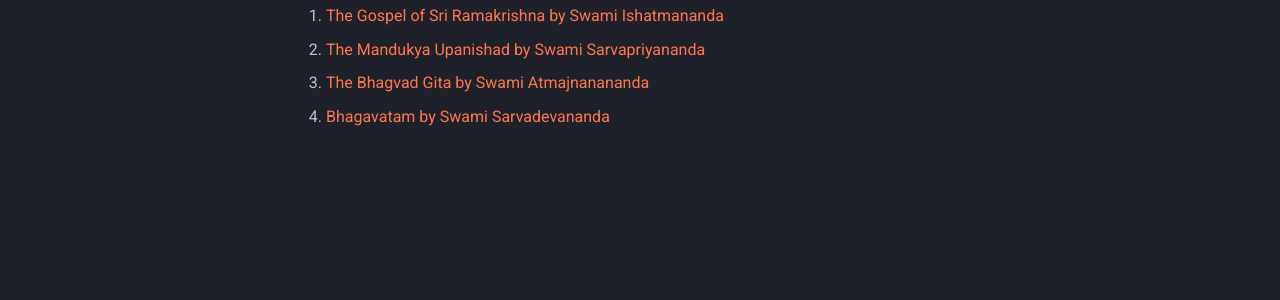
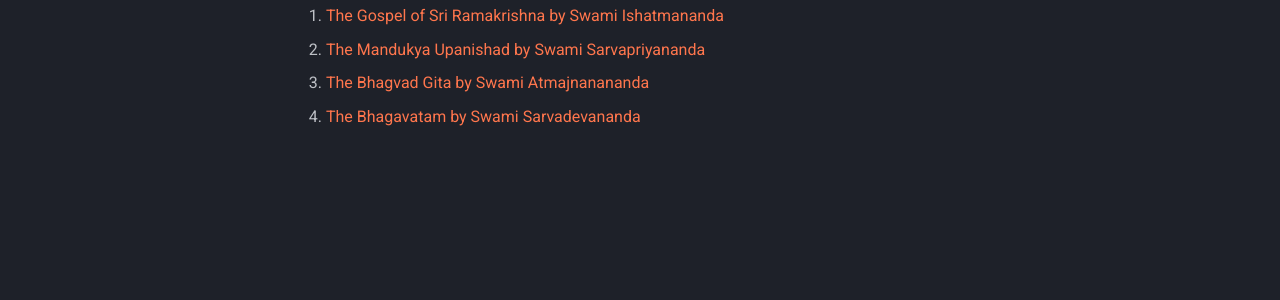
Before and after one commit to SciVedanta/SciVedanta.github.io, an MkDocs documentation site: the page built from docs/index.md, in a window 1280 px wide. Shown: the part 410-710 px from the top of the page. Built offline with MkDocs 1.6.1 and Material for MkDocs 9.7.7, drawn with Linux system fonts in a browser that asks for light colours; comment, search, counter and statistics services are not loaded.

Commit message:
Update index.md

```diff
--- a/docs/index.md
+++ b/docs/index.md
@@ -9,4 +9,4 @@ Here are some of the projects available right now:
 1. [The Gospel of Sri Ramakrishna by Swami Ishatmananda](https://scivedanta.github.io/panchamveda_ishatmananda/)
 2. [The Mandukya Upanishad by Swami Sarvapriyananda](https://scivedanta.github.io/mandukya_sarvapriyananda/)
 3. [The Bhagvad Gita by Swami Atmajnanananda](https://scivedanta.github.io/gita_atmapriyananda/)
-4. [Bhagavatam by Swami Sarvadevananda](https://scivedanta.github.io/bhagavatam_sarvadevananda/)
+4. [The Bhagavatam by Swami Sarvadevananda](https://scivedanta.github.io/bhagavatam_sarvadevananda/)
```
